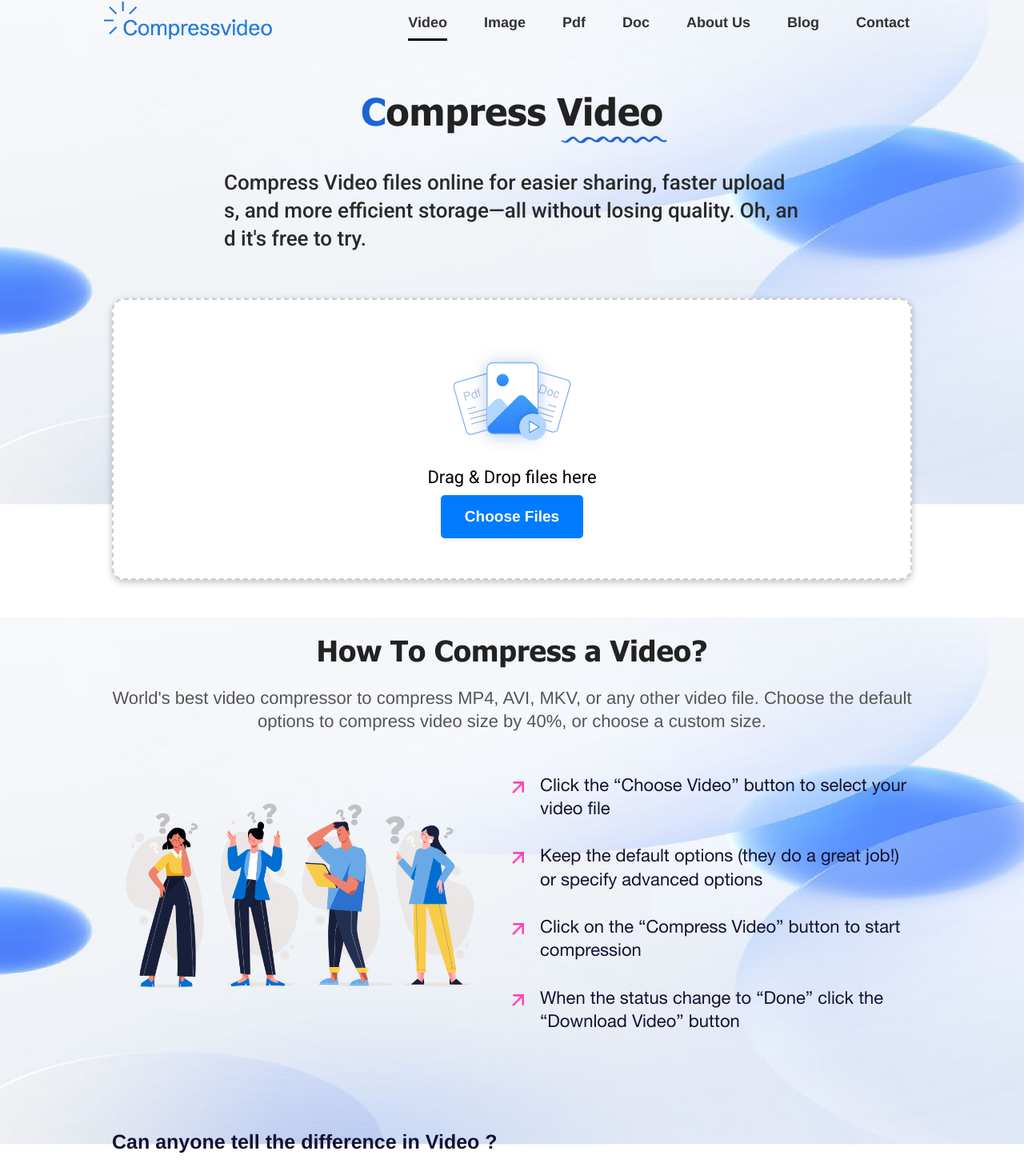
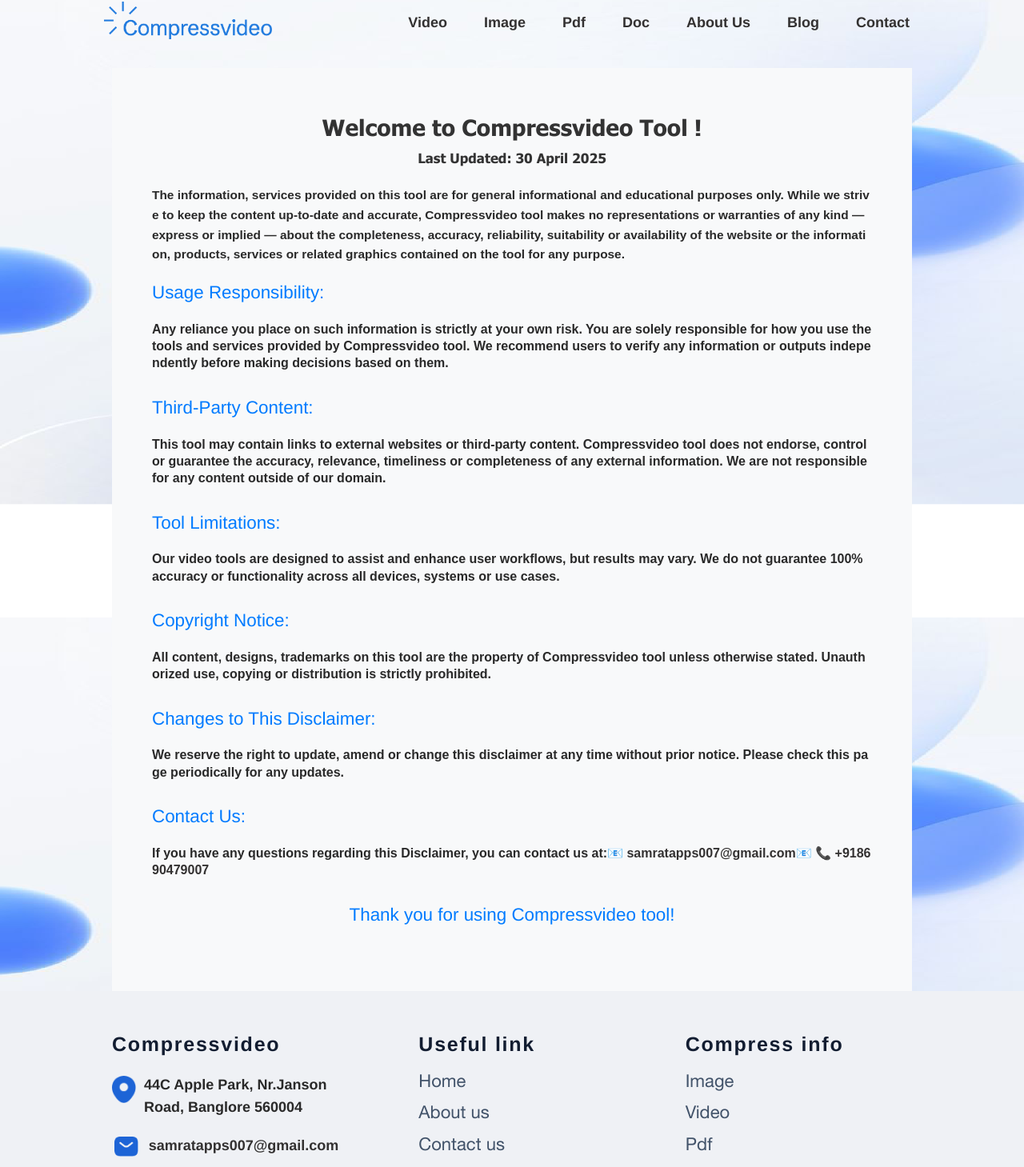
Before and after one commit to VishalRGajera/compressapp, a React (Create React App) app: page /disclaimer in a window 1280 px wide. Before the commit this address led to /. Shown: the part 28-1487 px from the top of the page at 80% size. Built offline with nearby package versions, Linux system fonts and the light colour scheme.

Commit message:
update page

```diff
--- a/src/App.js
+++ b/src/App.js
@@ -11,6 +11,7 @@
 import About from './pages/About';
 import Policy from './pages/Policy';
 import Contact from './pages/Contact';
+import Disclaimer from './pages/Disclaimer';
 
 export default function App() {
   return (
@@ -26,6 +27,7 @@
           <Route path="/about" element={<About />} />
           <Route path="/contact" element={<Contact />} />
           <Route path="/policy" element={<Policy />} />
+          <Route path="/disclaimer" element={<Disclaimer />} />
           <Route path="*" element={<Navigate to="/" />} />
         </Routes>
       </Layout>
--- /dev/null
+++ b/src/pages/Disclaimer.js
@@ -0,0 +1,56 @@
+import React from 'react';
+import "../scss/policy.scss";
+
+const Disclaimer = () => {
+  return (
+    <div className="policy-container">
+      <h1 className="policy-title">
+      Welcome to Compressvideo Tool !<br />
+        <small>Last Updated: 30 April 2025</small></h1>
+      <p className="policy-intro">
+      The information, services provided on this tool are for general informational and educational purposes only. While we strive to keep the content up-to-date and accurate,  Compressvideo tool makes no representations or warranties of any kind — express or implied — about the completeness, accuracy, reliability, suitability or availability of the website or the information, products, services or related graphics contained on the tool for any purpose.
+      </p>
+
+
+      <div className="section">
+        <h2 className="section-title">Usage Responsibility:</h2>
+        <p> Any reliance you place on such information is strictly at your own risk. You are solely responsible for how you use the tools and services provided by Compressvideo tool. We recommend users to verify any information or outputs independently before making decisions based on them.
+        </p>
+      </div>
+
+      <div className="section">
+        <h2 className="section-title">Third-Party Content:</h2>
+        <p> This tool may contain links to external websites or third-party content. Compressvideo tool does not endorse, control or guarantee the accuracy, relevance, timeliness or completeness of any external information. We are not responsible for any content outside of our domain.
+        </p>
+      </div>
+      <div className="section">
+        <h2 className="section-title">Tool Limitations:</h2>
+        <p> Our video tools are designed to assist and enhance user workflows, but results may vary. We do not guarantee 100% accuracy or functionality across all devices, systems or use cases.
+        </p>
+      </div>
+      <div className="section">
+        <h2 className="section-title">Copyright Notice:</h2>
+        <p> All content, designs, trademarks on this tool are the property of Compressvideo tool unless otherwise stated. Unauthorized use, copying or distribution is strictly prohibited.
+        </p>
+      </div>
+      <div className="section">
+        <h2 className="section-title">Changes to This Disclaimer:</h2>
+        <p>We reserve the right to update, amend or change this disclaimer at any time without prior notice. Please check this page periodically for any updates.
+        </p>
+      </div>
+      <div className="section">
+        <h2 className="section-title">Contact Us:</h2>
+        <p>If you have any questions regarding this Disclaimer, you can contact us at:
+        <a href="mailto:samratapps007@gmail.com">📧 samratapps007@gmail.com</a>
+        <a href="callto:+918690479007">📧 📞 +918690479007</a>
+
+        </p>
+      </div>
+      <div className="section">
+        <h3 className="section-title">Thank you for using Compressvideo tool!</h3>
+      </div>
+    </div>
+  );
+}
+
+export default Disclaimer;
--- a/src/scss/policy.scss
+++ b/src/scss/policy.scss
@@ -288,6 +288,7 @@
     margin-bottom: 20px;
     color: #333;
     text-align: center;
+    small{font-weight: 400;font-size: 1.2rem;}
   }
 
   .policy-intro {
--- a/src/scss/reset.scss
+++ b/src/scss/reset.scss
@@ -106,11 +106,11 @@
     &:first-child{padding-left: 0;}
     &:last-child{padding-right: 0;padding-left: 0;}
   }
-  h4{font-size: 25px;color: #121D31; margin: 0 auto; letter-spacing: 0.07em;margin-bottom: 10px;
-    @include mob {font-size: 20px;}
+  h4{font-size: 25px;color: #121D31; margin: 0 auto; letter-spacing: 0.07em;margin-bottom: 10px;text-align: left;
+    @include mob {font-size: 18px;}
   }
   .address-block{display: block;
-    p{display: flex;font-size: 22px; align-items: flex-start;
+    p{display: flex;font-size: 18px; align-items: flex-start;
       img{margin: 0 auto; max-width: 30px;margin-top: 3px;}
       span{display: inline-block; vertical-align: top;padding-left: 10px; line-height: 28px;}
     }
@@ -144,7 +144,7 @@
 footer {
   .address-block {
     p{font-size: 16px;
-      img{margin: 0;padding-right: 10px;margin-top: 7px;}
+      img{margin: 0;padding-right: 10px;margin-top: 7px;margin-left: 0;}
     }
   }
   .flex{flex-wrap: wrap;
```
